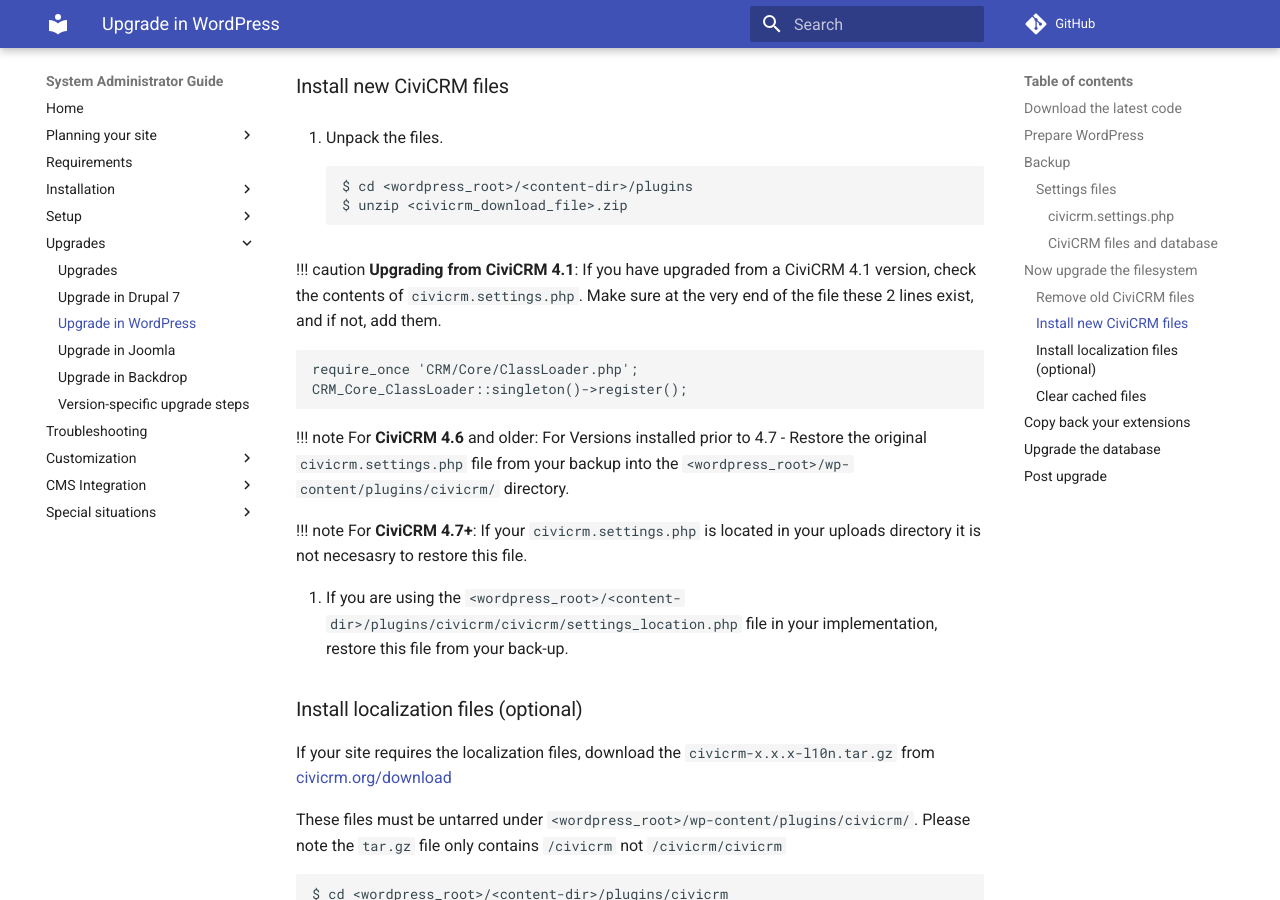
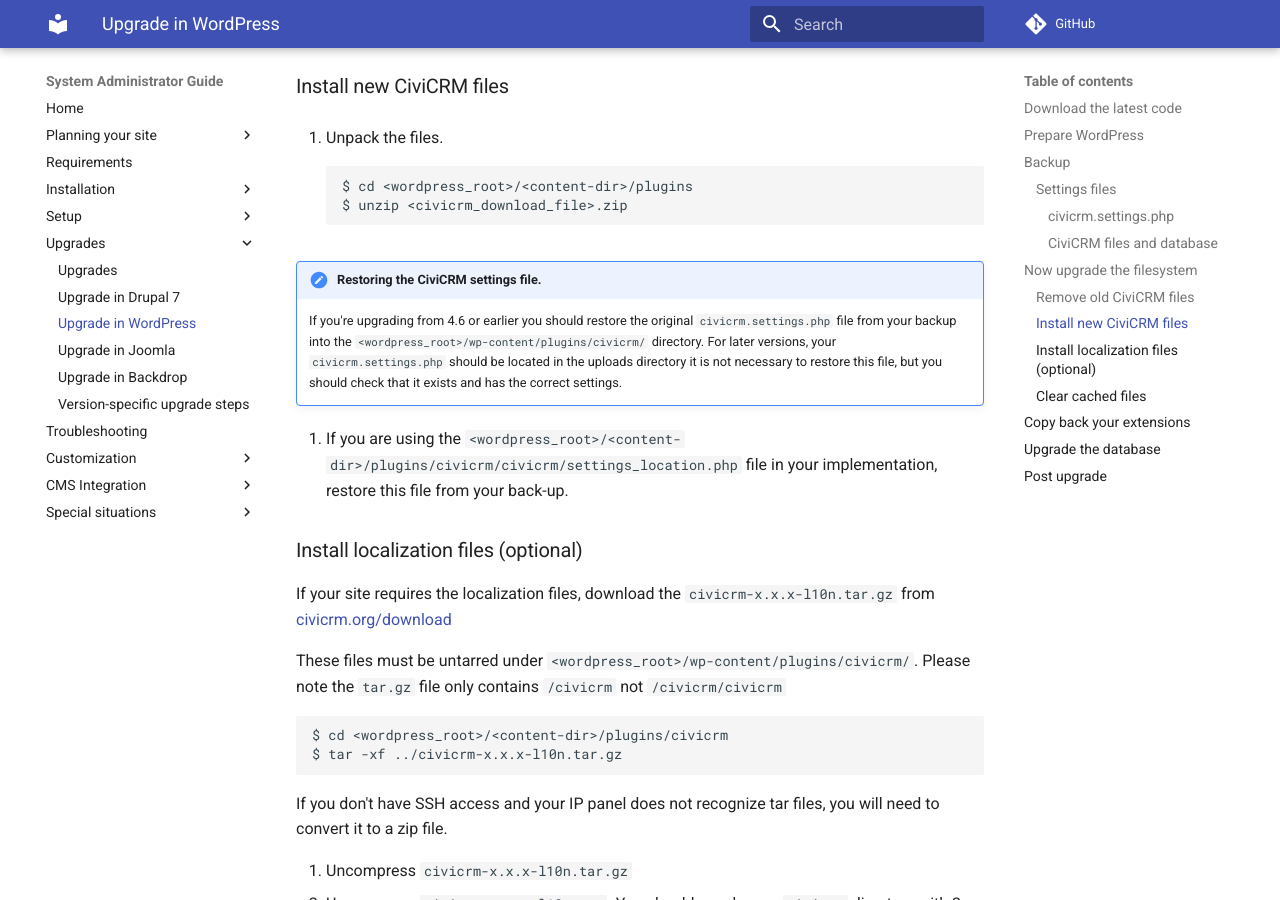
Before and after one commit to civicrm/civicrm-sysadmin-guide, an MkDocs documentation site: the page built from docs/upgrade/wordpress.md, in a window 1280 px wide and 900 px high, scrolled down 1835 px. Built offline with MkDocs 1.6.1 and Material for MkDocs 9.7.7, drawn with Linux system fonts in a browser that asks for light colours; comment, search, counter and statistics services are not loaded.

Commit message:
Refactor page content.

````diff
--- a/docs/upgrade/wordpress.md
+++ b/docs/upgrade/wordpress.md
@@ -63,18 +63,8 @@ CiviCRM will not run properly if files from previous version are present after t
     $ unzip <civicrm_download_file>.zip
     ```
 
-!!! caution **Upgrading from CiviCRM 4.1**:
-    If you have upgraded from a CiviCRM 4.1 version, check the contents of `civicrm.settings.php`. Make sure at the very end of the file these 2 lines exist, and if not, add them.
-    ```php
-    require_once 'CRM/Core/ClassLoader.php';
-    CRM_Core_ClassLoader::singleton()->register();
-    ```
-
-!!! note For **CiviCRM 4.6** and older:
-    For Versions installed prior to 4.7 - Restore the original `civicrm.settings.php` file from your backup into the `<wordpress_root>/wp-content/plugins/civicrm/` directory.
-
-!!! note For **CiviCRM 4.7+**:
-    If your `civicrm.settings.php` is located in your uploads directory it is not necesasry to restore this file.
+!!! note "Restoring the CiviCRM settings file."
+    If you're upgrading from 4.6 or earlier you should restore the original `civicrm.settings.php` file from your backup into the `<wordpress_root>/wp-content/plugins/civicrm/` directory. For later versions, your `civicrm.settings.php` should be located in the uploads directory it is not necessary to restore this file, but you should check that it exists and has the correct settings.
 
 1. If you are using the `<wordpress_root>/<content-dir>/plugins/civicrm/civicrm/settings_location.php` file in your implementation, restore this file from your back-up.
 
````
